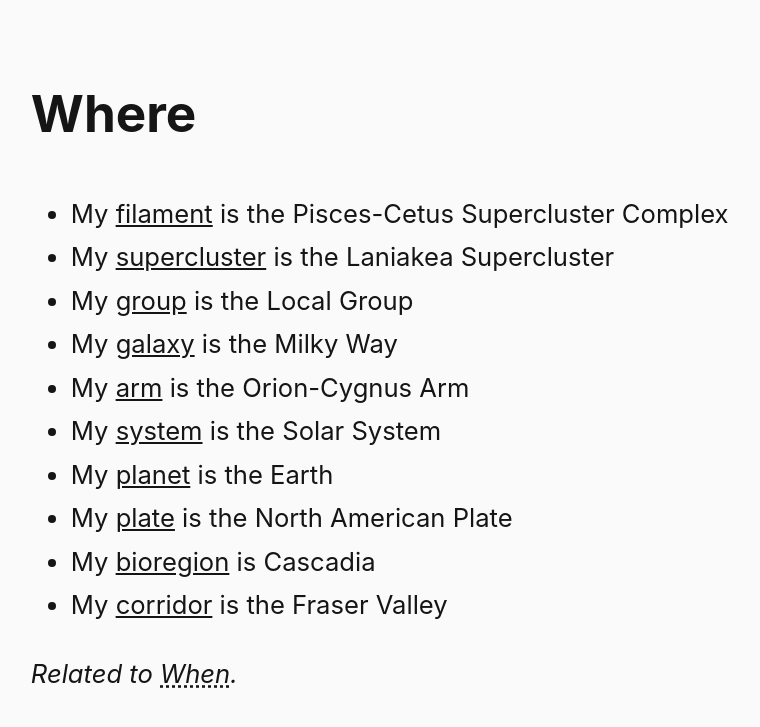
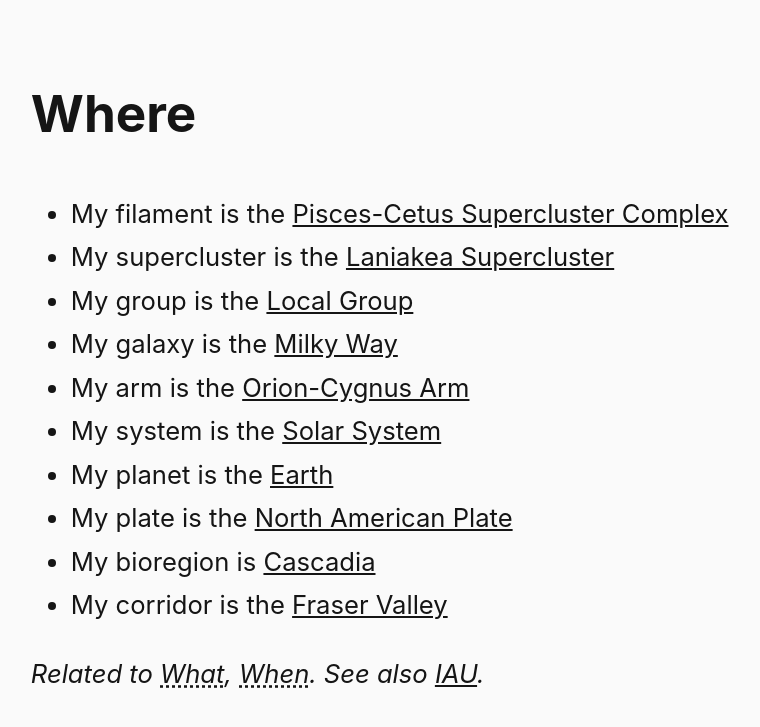
Before and after one commit to steinea/fyi, a Jekyll site: the page built from pages/where.md, in a window 1280 px wide. Shown: the top 727 px of the page, without its empty margins (46-806 px from the left). Built offline with Jekyll 4.4.1, drawn with Linux system fonts in a browser that asks for light colours.

Commit message:
Update linking

```diff
--- a/pages/where.md
+++ b/pages/where.md
@@ -4,15 +4,15 @@ title: Where
 permalink: /where/
 ---
 
-* My [filament](https://en.wikipedia.org/wiki/Galaxy_filament) is the Pisces-Cetus Supercluster Complex
-* My [supercluster](https://en.wikipedia.org/wiki/Supercluster) is the Laniakea Supercluster
-* My [group](https://en.wikipedia.org/wiki/Galaxy_group) is the Local Group
-* My [galaxy](https://en.wikipedia.org/wiki/Milky_Way) is the Milky Way
-* My [arm](https://en.wikipedia.org/wiki/Spiral_arm) is the Orion-Cygnus Arm
-* My [system](https://en.wikipedia.org/wiki/Planetary_system) is the Solar System
-* My [planet](https://en.wikipedia.org/wiki/Planet) is the Earth
-* My [plate](https://en.wikipedia.org/wiki/List_of_tectonic_plates) is the North American Plate
-* My [bioregion](https://en.wikipedia.org/wiki/Bioregionalism) is Cascadia
-* My [corridor](https://books.google.ca/books/about/Corridor_Ecology.html?id=ivCgEvai0MYC) is the Fraser Valley
+* My filament is the [Pisces-Cetus Supercluster Complex](https://en.wikipedia.org/wiki/Pisces%E2%80%93Cetus_Supercluster_Complex)
+* My supercluster is the [Laniakea Supercluster](https://en.wikipedia.org/wiki/Laniakea_Supercluster)
+* My group is the [Local Group](https://en.wikipedia.org/wiki/Local_Group)
+* My galaxy is the [Milky Way](https://en.wikipedia.org/wiki/Milky_Way)
+* My arm is the [Orion-Cygnus Arm](https://en.wikipedia.org/wiki/Orion_Arm)
+* My system is the [Solar System](https://en.wikipedia.org/wiki/Solar_System)
+* My planet is the [Earth](https://en.wikipedia.org/wiki/Earth)
+* My plate is the [North American Plate](https://en.wikipedia.org/wiki/North_American_plate)
+* My bioregion is [Cascadia](https://en.wikipedia.org/wiki/Cascadia_(bioregion))
+* My corridor is the [Fraser Valley](https://en.wikipedia.org/wiki/Fraser_Valley)
 
-*Related to [When](/when/).*
+*Related to [What](/what/), [When](/when/). See also [IAU](https://iauarchive.eso.org/public/themes/naming/).*
```
